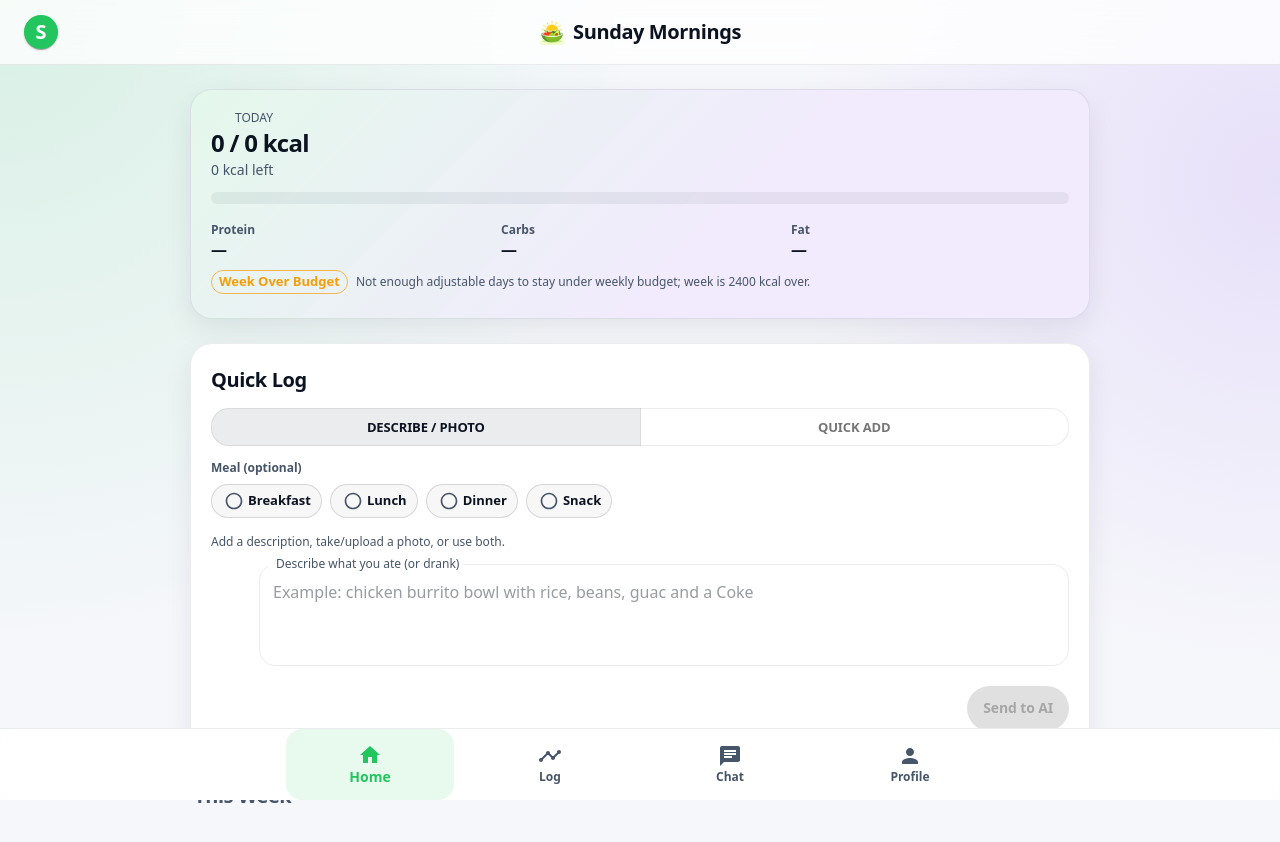
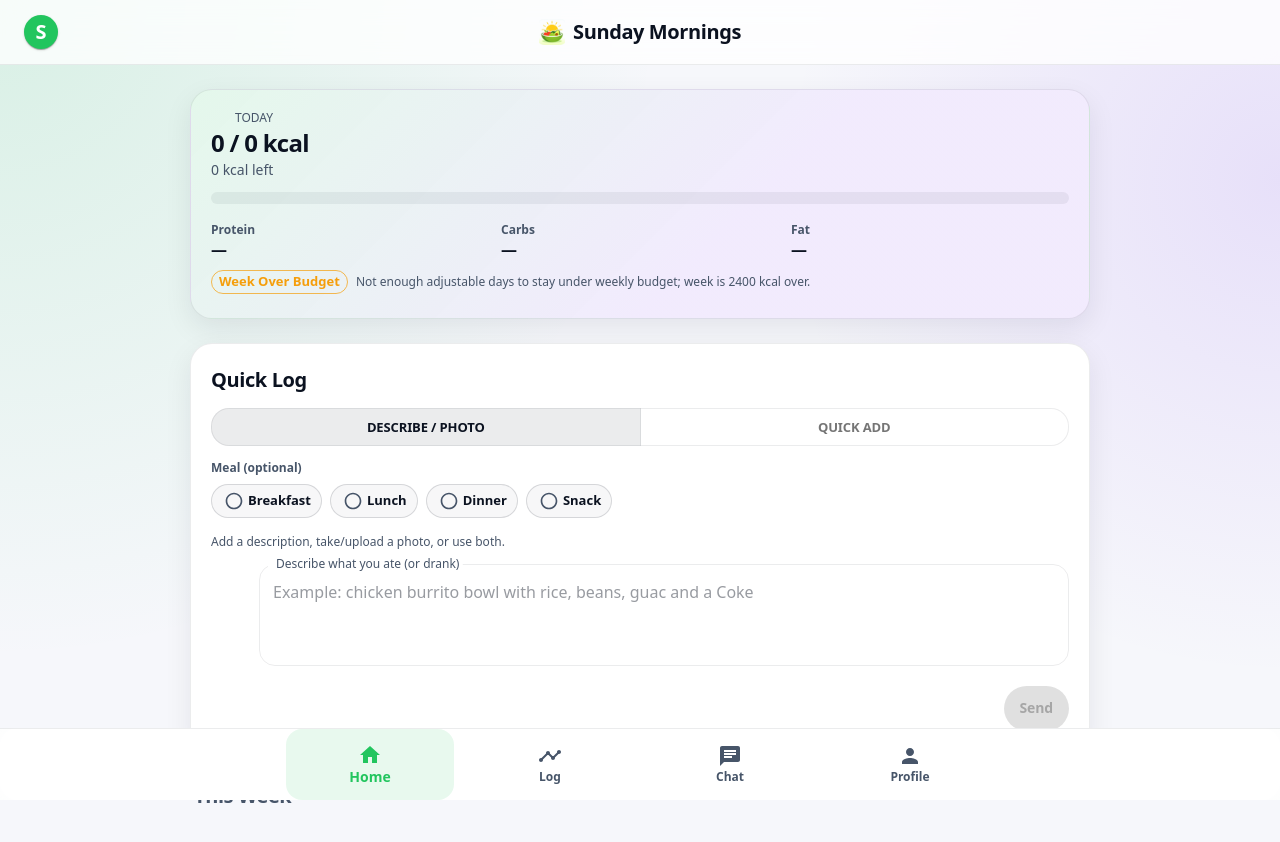
Before and after one commit to ginobuzz/digital-nutritionist-frontend, a React (Create React App) app: page / in a window 1280 px wide. Shown: the top 842 px of the page. Built offline with nearby package versions, Linux system fonts and the light colour scheme; no server answers; sample sign-in values are in the browser's storage; some icons are missing.

Commit message:
Simplify quick add send button label

```diff
--- a/src/components/Dashboard.tsx
+++ b/src/components/Dashboard.tsx
@@ -875,7 +875,7 @@ const Dashboard: React.FC<DashboardProps> = ({ user, onNavigateToChat }) => {
                 onClick={handleDescribeMealLog}
                 disabled={logBusy || describeVoiceListening || !(describeInput.trim() || describeImageDataUrl)}
               >
-                {sendingDescribeLog ? 'Sending...' : 'Send to AI'}
+                {sendingDescribeLog ? 'Sending...' : 'Send'}
               </Button>
             )}
           </Box>
--- a/src/components/Log.tsx
+++ b/src/components/Log.tsx
@@ -1738,7 +1738,7 @@ const Log: React.FC<LogProps> = ({ user }) => {
                 onClick={handleDescribeMealLog}
                 disabled={dialogBusy || logVoiceListening || !(describeInput.trim() || describeImageDataUrl)}
               >
-                {sendingDescribeLog ? 'Sending...' : 'Send to AI'}
+                {sendingDescribeLog ? 'Sending...' : 'Send'}
               </Button>
             )}
           </DialogActions>
```
